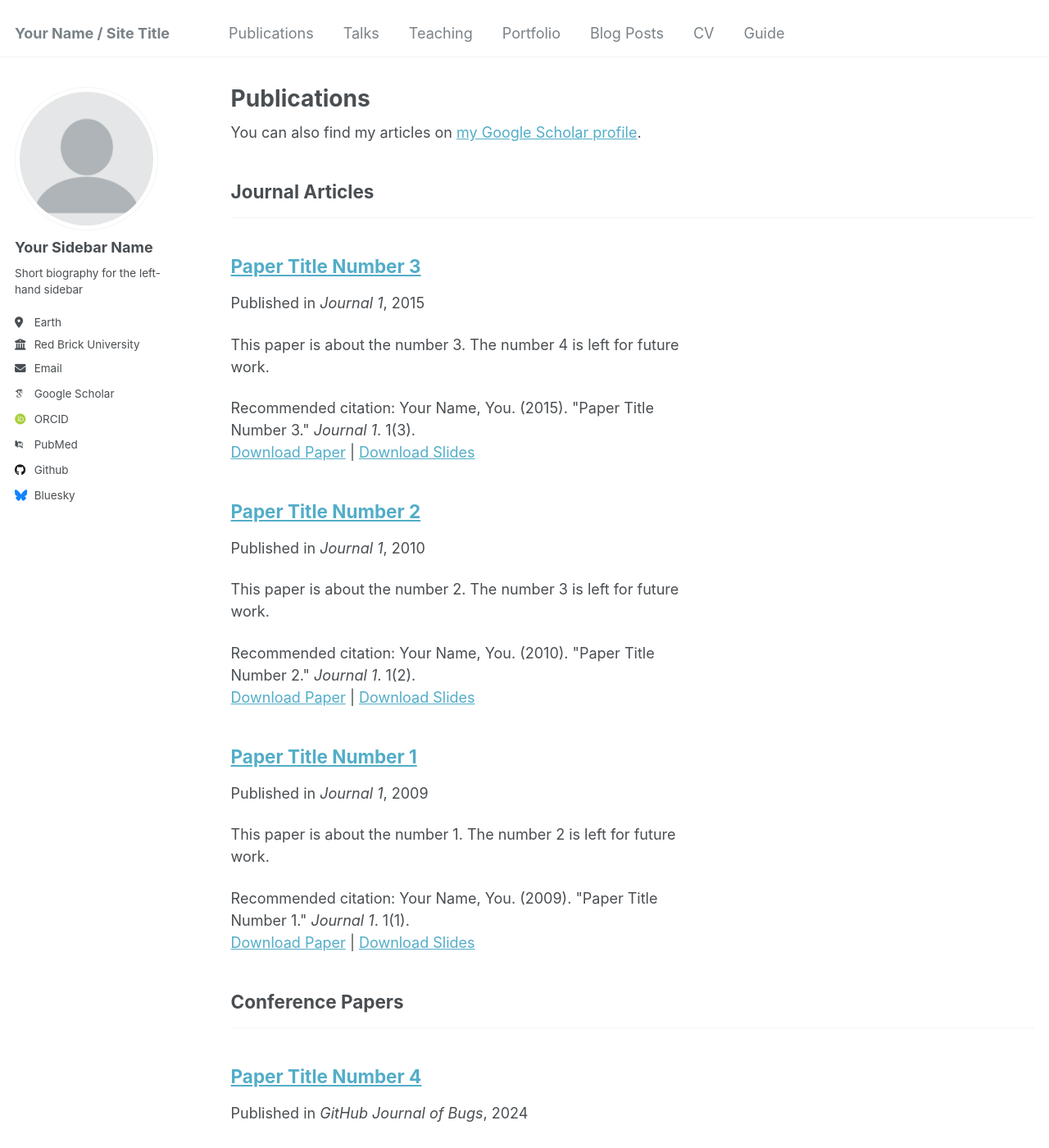
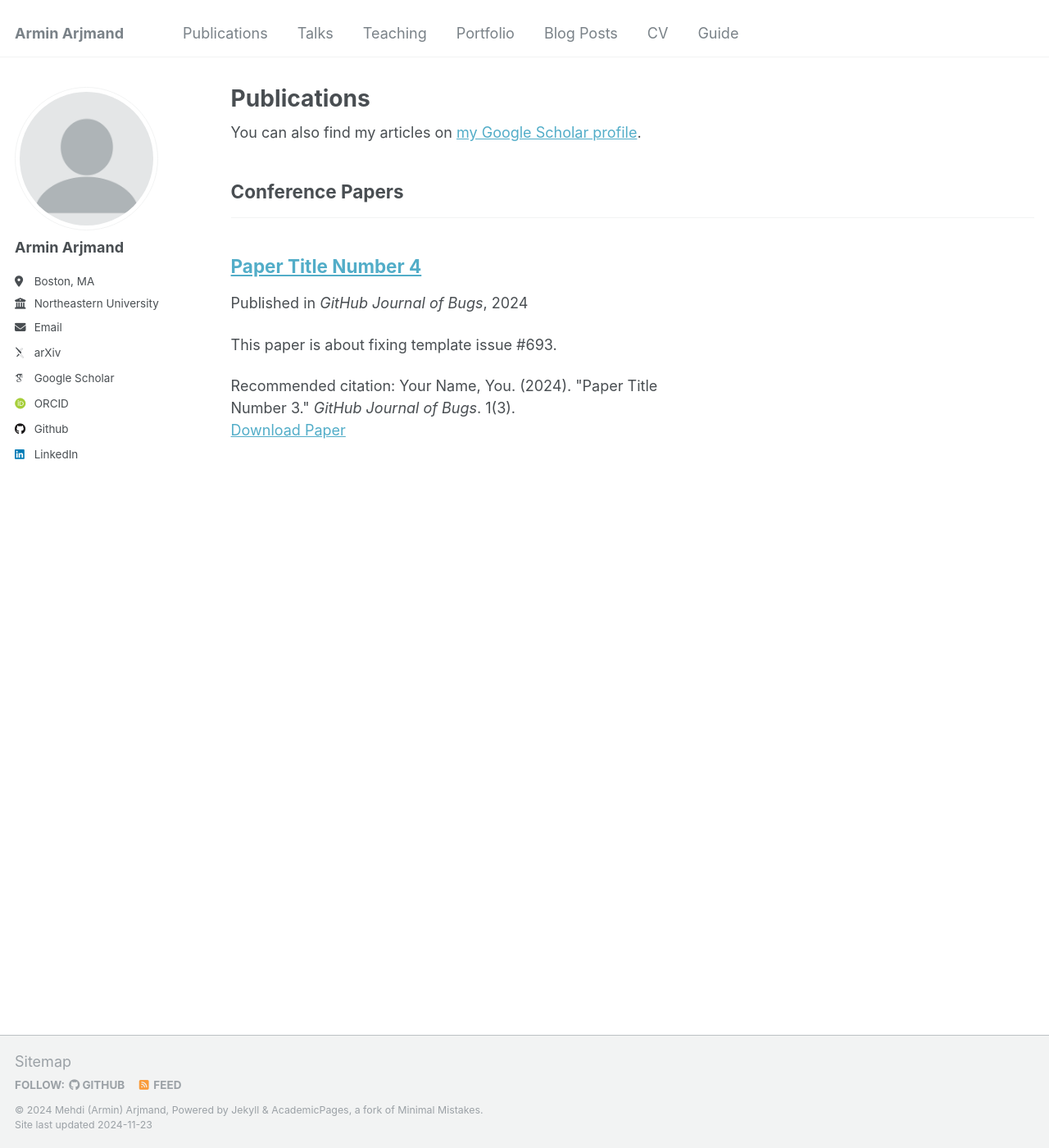
Before and after one commit to arminarj/arminarj.github.io, a Jekyll site: the page built from _pages/publications.html, in a window 1280 px wide and 1400 px high. Shown: the whole window at 82% size. Built offline with Jekyll 4.4.1, drawn with Linux system fonts in a browser that asks for light colours; some web fonts are replaced; some of the changed text lies outside the part shown.

Commit message:
adding config

```diff
--- a/_config.yml
+++ b/_config.yml
@@ -8,13 +8,13 @@
 
 # Basic Site Settings
 locale                   : "en-US"
-title                    : "Your Name / Site Title"
+title                    : "Armin Arjmand"
 title_separator          : "-"
-name                     : &name "Your Name"
-description              : &description "personal description"
-url                      : https://academicpages.github.io # the base hostname & protocol for your site e.g. "https://[your GitHub username].github.io"
+name                     : &name "Mehdi (Armin) Arjmand"
+description              : &description "personal webpage"
+url                      : https://arminarj.github.io # the base hostname & protocol for your site e.g. "https://[your GitHub username].github.io"
 baseurl                  : "" # the subpath of your site, e.g. "/blog"
-repository               : "academicpages/academicpages.github.io"
+repository               : "arminarj/arminarj.github.io"
 
 # Site Author - The following control what appear as part of the author content on the side bar.
 #               If a field is blank the icon and link will not appear, otherwise it will be shown.
@@ -22,66 +22,35 @@ repository               : "academicpages/academicpages.github.io"
 author:
   # Biographic information
   avatar           : "profile.png"
-  name             : "Your Sidebar Name"
+  name             : "Armin Arjmand"
   pronouns         : # example: "she/her"
-  bio              : "Short biography for the left-hand sidebar"
-  location         : "Earth"
-  employer         : "Red Brick University"
+  bio              : ""
+  location         : "Boston, MA"
+  employer         : "Northeastern University"
   uri              : # URL
-  email            : "none@example.org"
+  email            : "arjmand.me@northeastern.edu"
 
   # Academic websites
-  arxiv            : # URL - Update with the correct link to your profile
-  googlescholar    : "https://scholar.google.com/citations?user=PS_CX0AAAAAJ"
+  arxiv            : "https://arxiv.org/search/cs?query=Arjmand%2C+Mehdi&searchtype=author&abstracts=show&order=-announced_date_first&size=50"
+  googlescholar    : "https://scholar.google.com/citations?user=qK8IKLcAAAAJ&hl=en"
   impactstory      : # URL
-  orcid            : "http://orcid.org/yourorcidurl"
-  semantic         : # URL
-  pubmed           : "https://www.ncbi.nlm.nih.gov/pubmed/?term=john+snow"
-  researchgate     : # URL
-  scopus           : # URL
+  orcid            : "https://orcid.org/0000-0001-5701-8939"
+
+
 
   # Repositories and software development
-  bitbucket        : # Username - Update with your username on the site
-  codepen          : # Username
-  dribbble         : # Username
-  github           : "academicpages"
-  kaggle           : # Username
-  stackoverflow    : # User number or user number and name (i.e., use "1" or "1/jeff-atwood")
+  github           : "arminarj"
 
   # Social media
-  bluesky          : "bsky.app" # Replace this with you Bluesky username
-  facebook         : # Username
-  flickr           : # Username
-  foursquare       : # Username
-  goodreads        : # Username
-  google_plus      : # Username
-  keybase          : # Username
-  instagram        : # Username
-  lastfm           : # Username
-  linkedin         : # Username
-  mastodon         : # URL
-  medium           : # URL
-  pinterest        : # Username
-  soundcloud       : # Username
-  steam            : # Username
-  telegram         : # URL
-  tumblr           : # Username
-  twitter          : # Username for X / Twitter
-  vine             : # Username
-  weibo            : # Username
-  wikipedia        : # Username
-  xing             : # Username
-  youtube          : # Username
-  zhihu            : # Username
+  linkedin         : "https://www.linkedin.com/in/mehdi-arjmand-6aa607133/"
+
 
 # Publication Category - The following the list of publication categories and their headings
 publication_category:
-  books:
-    title: 'Books'
-  manuscripts:
-    title: 'Journal Articles'
   conferences:
     title: 'Conference Papers'
+  preprints:
+    title: 'Preprints'
 
 # Site Settings
 teaser                   :  # filename of teaser fallback teaser image placed in /images/, .e.g. "500x300.png"
```
